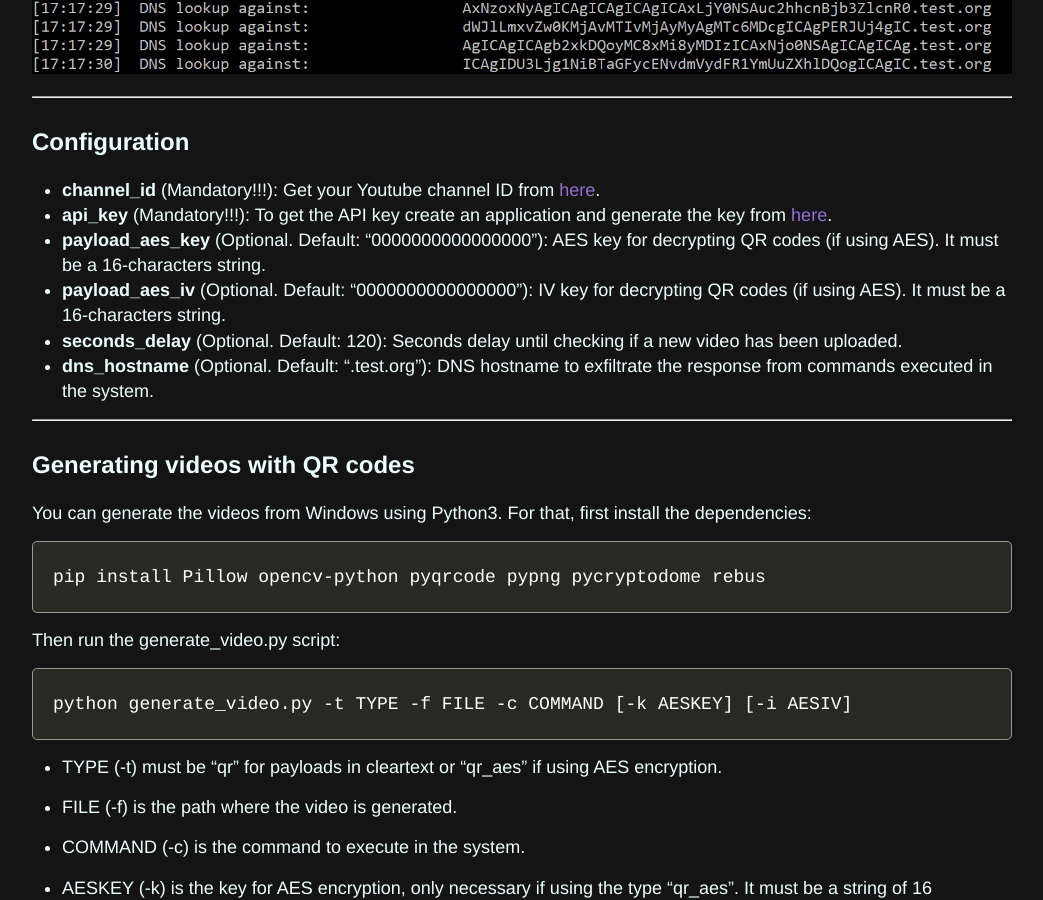
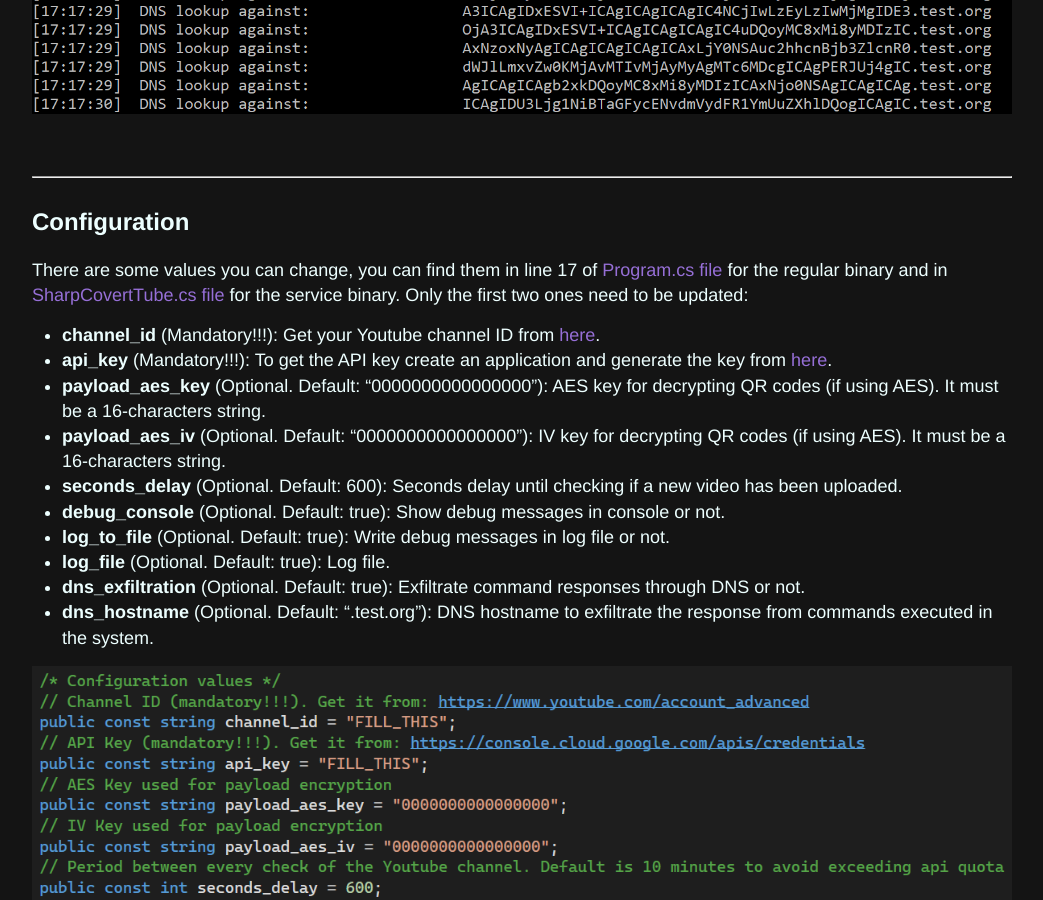
Before and after one commit to ricardojoserf/ricardojoserf.github.io, a Jekyll site: the page built from _posts/2023-12-18-sharpcoverttube.md, in a window 1280 px wide and 900 px high, scrolled down 2668 px. Shown: the whole window, without its empty margins (118-1161 px from the left). Built offline with Jekyll 4.4.1, drawn with Linux system fonts in a browser that asks for light colours; some of the changed text lies outside the part shown.

Commit message:
Update 2023-12-18-sharpcoverttube.md

````diff
--- a/_posts/2023-12-18-sharpcoverttube.md
+++ b/_posts/2023-12-18-sharpcoverttube.md
@@ -13,6 +13,7 @@
 
 Repository: [https://github.com/ricardojoserf/SharpCovertTube](https://github.com/ricardojoserf/SharpCovertTube)
 
+<br>
 
 ## Usage
 
@@ -20,7 +21,7 @@
 
 ![img1](https://raw.githubusercontent.com/ricardojoserf/ricardojoserf.github.io/master/images/sharpcoverttube/Screenshot_1.png)
 
-It will check the Youtube channel every 120 seconds (by default) until a new video is uploaded. In this case, we upload "whoami.avi" from the folder [example-videos](https://github.com/ricardojoserf/SharpCovertTube/tree/main/example-videos):
+It will check the Youtube channel every a specific amount of time (10 minutes by default) until a new video is uploaded. In this case, we upload "whoami.avi" from the folder [example-videos](https://github.com/ricardojoserf/SharpCovertTube/tree/main/example-videos):
 
 ![img2](https://raw.githubusercontent.com/ricardojoserf/ricardojoserf.github.io/master/images/sharpcoverttube/Screenshot_2.png)
 
@@ -32,16 +33,28 @@
 
 ![img4](https://raw.githubusercontent.com/ricardojoserf/ricardojoserf.github.io/master/images/sharpcoverttube/Screenshot_4.png)
 
+<br>
+
 -------------------
 
 ## Configuration
+
+There are some values you can change, you can find them in line 17 of [Program.cs file](https://github.com/ricardojoserf/SharpCovertTube/blob/main/SharpCovertTube/Program.cs) for the regular binary and in [SharpCovertTube.cs file](https://github.com/ricardojoserf/SharpCovertTube/blob/main/SharpCovertTube_Service/SharpCovertTube.cs) for the service binary. Only the first two ones need to be updated:
 
 - **channel_id** (Mandatory!!!): Get your Youtube channel ID from [here](https://www.youtube.com/account_advanced).
 - **api_key** (Mandatory!!!): To get the API key create an application and generate the key from [here](https://console.cloud.google.com/apis/credentials).
 - **payload_aes_key** (Optional. Default: "0000000000000000"): AES key for decrypting QR codes (if using AES). It must be a 16-characters string.
 - **payload_aes_iv** (Optional. Default: "0000000000000000"): IV key for decrypting QR codes (if using AES). It must be a 16-characters string.
-- **seconds_delay** (Optional. Default: 120): Seconds delay until checking if a new video has been uploaded.
+- **seconds_delay** (Optional. Default: 600): Seconds delay until checking if a new video has been uploaded.
+- **debug_console** (Optional. Default: true): Show debug messages in console or not.
+- **log_to_file** (Optional. Default: true): Write debug messages in log file or not.
+- **log_file** (Optional. Default: true): Log file.
+- **dns_exfiltration** (Optional. Default: true): Exfiltrate command responses through DNS or not.
 - **dns_hostname** (Optional. Default: ".test.org"): DNS hostname to exfiltrate the response from commands executed in the system.
+
+![img6](https://raw.githubusercontent.com/ricardojoserf/ricardojoserf.github.io/master/images/sharpcoverttube/Screenshot_6.png)
+
+<br>
 
 ----------------------------------
 
@@ -88,12 +101,33 @@
 ![img5](https://raw.githubusercontent.com/ricardojoserf/ricardojoserf.github.io/master/images/sharpcoverttube/Screenshot_5.png)
 
 
+<br>
+
 ---------------------------
 
+## Running it as a service
+
+It is also possible to run it as a service with the code in the [SharpCovertTube_Service folder](https://github.com/ricardojoserf/SharpCovertTube/tree/main/SharpCovertTube_Service). It possible to install it with InstallUtil, it is prepared to run as SYSTEM so you need to run it as administrator:
+
+```
+InstallUtil.exe SharpCovertTube_Service.exe
+```
+
+You can then start it with:
+
+```
+net start "SharpCovertTube Service"
+```
+
+![img7](https://raw.githubusercontent.com/ricardojoserf/ricardojoserf.github.io/master/images/sharpcoverttube/Screenshot_7.png)
+
+<br>
+
+---------------------------
 
 ## Notes
 
-- File must be 64 bits. This is due to the code used for QR decoding, which is from [Stefangansevles](https://github.com/Stefangansevles)'s project [QR-Capture](https://github.com/Stefangansevles/QR-Capture)
+- **File must be 64 bits!!!** This is due to the code used for QR decoding, which is borrowed from Stefan Gansevles's [QR-Capture](https://github.com/Stefangansevles/QR-Capture) project, who borrowed part of it from Uzi Granot's [QRCode](https://github.com/Uzi-Granot/QRCode) project, who at the same time borrowed part of it from Zakhar Semenov's [Camera_Net](https://github.com/free5lot/Camera_Net) project (then I lost track). So thanks to all of them!
 
 - This project is a port from [covert-tube](https://github.com/ricardojoserf/covert-tube), a project I developed in 2021 using just Python, which was inspired by Welivesecurity blogs about [Casbaneiro](https://www.welivesecurity.com/2019/10/03/casbaneiro-trojan-dangerous-cooking/) and [Numando](https://www.welivesecurity.com/2021/09/17/numando-latam-banking-trojan/) malwares.
 
````
